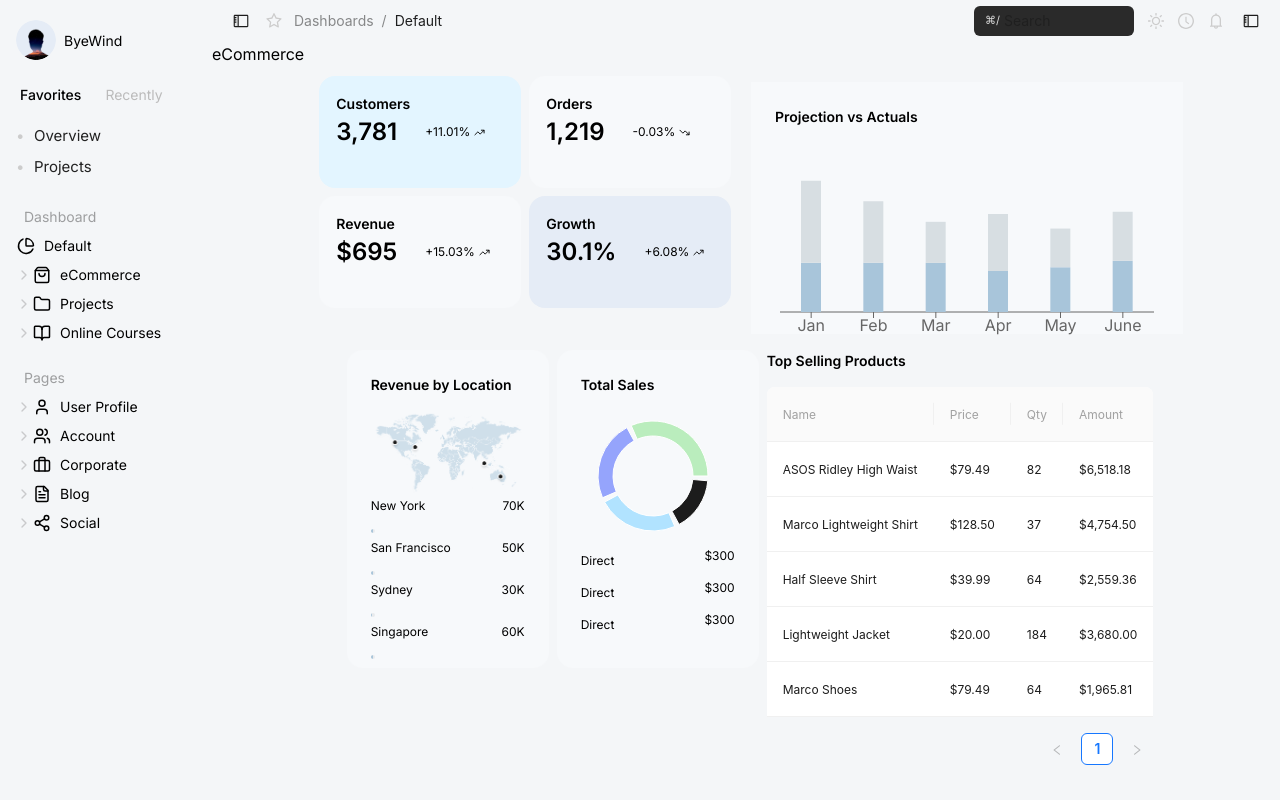
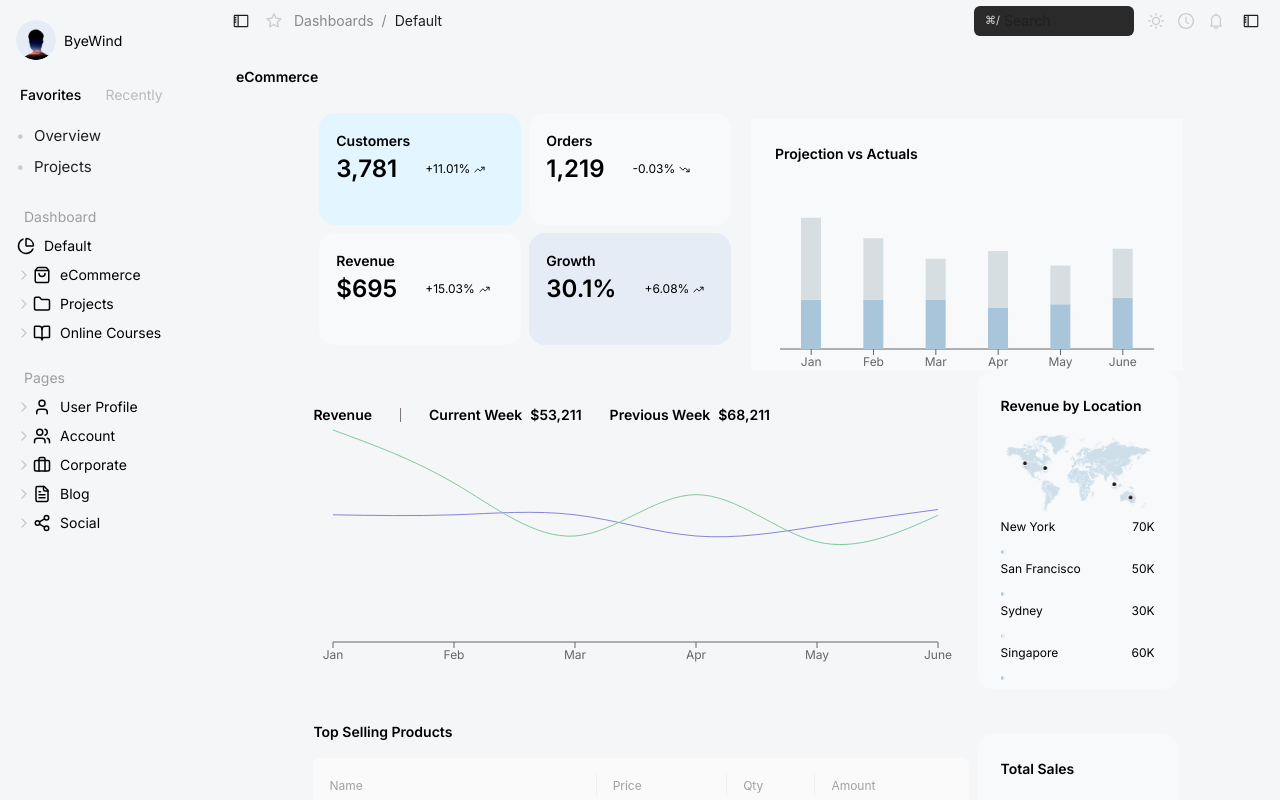
Before and after one commit to RahulRawatji/UIJP, a React (Vite) app: page / in a window 1280 px wide. Shown: the top 800 px of the page. Built offline with nearby package versions, Linux system fonts and the light colour scheme.

Commit message:
homepage structure closed

```diff
--- a/src/components/Homepage/Homepage.jsx
+++ b/src/components/Homepage/Homepage.jsx
@@ -1,154 +1,56 @@
-import React from "react";
-import { Bar, BarChart, Line, LineChart, ResponsiveContainer, XAxis, YAxis } from "recharts";
+import { Bar, BarChart, ResponsiveContainer, XAxis, } from "recharts";
+import { TrendingDown, TrendingUp } from "lucide-react";
+
+import TotalSales from "./TotalSales/TotalSales";
+import TopSelling from "./TopSelling/TopSelling";
+import Revenue from "./Revenue/Revenue";
+import ProjectionChart from "./ProjectionChart/ProjectionChart";
 
 import './homepage.css';
-import { TrendingDown, TrendingUp } from "lucide-react";
-import { Progress } from "antd";
-import TotalSales from "./TotalSales/TotalSales";
-import TopSelling from "./TopSelling/TopSelling";
+import RevenueChart from "./RevenueChart/RevenueChart";
+
 // Dummy data for demonstration
 const stats = [
-  { label: "Customers", value: "3,781", change: "+11.01%", up: true, background:'#E3F5FF'},
-  { label: "Orders", value: "1,219", change: "-0.03%", up: false ,background:'#F7F9FB'},
-  { label: "Revenue", value: "$695", change: "+15.03%", up: true , background:'#F7F9FB'},
-  { label: "Growth", value: "30.1%", change: "+6.08%", up: true, background:'#E5ECF6' },
-];
-
-const locations = [
-  { city: "New York", value: "72K" },
-  { city: "San Francisco", value: "39K" },
-  { city: "Sydney", value: "25K" },
-  { city: "Singapore", value: "61K" },
-];
-
-const products = [
-  { name: "ASOS Ridley High Waist", price: "$79.49", qty: 82, amount: "$6,518.18" },
-  { name: "Marco Lightweight Shirt", price: "$128.50", qty: 37, amount: "$4,754.50" },
-  { name: "Half Sleeve Shirt", price: "$39.99", qty: 64, amount: "$2,559.36" },
-  { name: "Lightweight Jacket", price: "$20.00", qty: 184, amount: "$3,680.00" },
-  { name: "Marco Shoes", price: "$79.49", qty: 64, amount: "$1,965.81" },
-];
-
-const sales = [
-  { label: "Direct", value: 38.6, amount: "$300.56", color: "bg-green-400" },
-  { label: "Affiliate", value: 17.4, amount: "$135.18", color: "bg-blue-400" },
-  { label: "Sponsored", value: 15.2, amount: "$154.02", color: "bg-purple-400" },
-  { label: "E-mail", value: 8.8, amount: "$48.96", color: "bg-yellow-400" },
-];
-
-const projectionData = [
-   {
-    name: 'Jan',
-    uv: 4000,
-    amt: 2400,
-  },
-  {
-    name: 'Feb',
-    uv: 3000,
-      amt: 2400,
-  },
-  {
-    name: 'Mar',
-    uv: 2000,
-    amt: 2400,
-  },
-  {
-    name: 'Apr',
-    uv: 2780,
-    pv: 3908,
-    amt: 2000,
-  },
-  {
-    name: 'May',
-    uv: 1890,
-    pv: 4800,
-    amt: 2181,
-  },
-  {
-    name: 'June',
-    uv: 2390,
-    pv: 3800,
-    amt: 2500,
-  }
-]
-
-const revenueData = [
-  { location: "New York", percent: 70 },
-  { location: "San Francisco", percent: 50 },
-  { location: "Sydney", percent: 30 },
-  { location: "Singapore", percent: 60 },
+  { label: "Customers", value: "3,781", change: "+11.01%", up: true, background: '#E3F5FF' },
+  { label: "Orders", value: "1,219", change: "-0.03%", up: false, background: '#F7F9FB' },
+  { label: "Revenue", value: "$695", change: "+15.03%", up: true, background: '#F7F9FB' },
+  { label: "Growth", value: "30.1%", change: "+6.08%", up: true, background: '#E5ECF6' },
 ];
 
 export default function Homepage() {
   return (
-      <div className="">
-        <h3>eCommerce</h3>
-        {/* Top Stats */}
-        <div className="homepage_top_stats_container">
+    <div className="homepage_main_container">
+      <h3 className="homepage_main_title">eCommerce</h3>
+      {/* Top Stats */}
+      <div className="homepage_top_stats_container">
         <div className="homepage_card_layout"  >
-          {stats.map(item=><div style={{width:'202px',height:'112px',background:`${item.background}`,borderRadius:'16px',padding:'4%'}}>
-            <p style={{fontSize:'14px',fontWeight:'600'}}>{item.label}</p>
-            <div style={{display:'flex',alignItems:'center'}}>
-              <span style={{fontSize:'24px',fontWeight:'600', display:'inline-block',marginRight:'28px'}}>{item.value}</span>
-              <span style={{fontSize:'12px', display:'flex',alignItems:'center',gap:'4px'}}>{item.change}{item.up? <TrendingUp size={'11'}/>:<TrendingDown size={'11'}/>}</span>
-          </div>
-        </div>)}
+          {stats.map(item => <div style={{ width: '202px', height: '112px', background: `${item.background}`, borderRadius: '16px', padding: '4%' }}>
+            <p style={{ fontSize: '14px', fontWeight: '600' }}>{item.label}</p>
+            <div style={{ display: 'flex', alignItems: 'center' }}>
+              <span style={{ fontSize: '24px', fontWeight: '600', display: 'inline-block', marginRight: '28px' }}>{item.value}</span>
+              <span style={{ fontSize: '12px', display: 'flex', alignItems: 'center', gap: '4px' }}>{item.change}{item.up ? <TrendingUp size={'11'} /> : <TrendingDown size={'11'} />}</span>
+            </div>
+          </div>)}
         </div>
-        {/* Projections vs Actuals */}
-
-        <div  className="homepage_bar_chart_container">
-          <h4 className="hompage_bar_chat_title">Projection vs Actuals</h4>
-          <ResponsiveContainer width="100%" height="100%" className="homepage_bar_chart">
-            <BarChart width={150} height={40} data={projectionData} barSize={20}>
-              <XAxis dataKey="name" style={{marginTop:'8px'}} />
-              {/* <YAxis width={24} axisLine={false} /> */}
-              <Bar dataKey="amt" stackId="a" fill="#A8C5DA" />
-              <Bar dataKey="uv" stackId="a" fill="#d7dee2ff" />
-             </BarChart>
-          </ResponsiveContainer>
-
+        <div className="homepage_bar_chart_container">
+          <ProjectionChart />
         </div>
       </div>
-      {/* <div className="homepage_bottom_line_chart_container">
-        <div>
-          <span>Revenue</span>
-          <span>Revenue</span>
-          <span>Revenue</span>
-        </div>
-
-          <LineChart width={500} height={300} data={projectionData} style={{width:'150px',height:'100px'}}>
-            <XAxis dataKey="name" />
-            <YAxis />
-            <Line type="monotone" dataKey="pv" stroke="#8884d8" />
-            <Line type="monotone" dataKey="uv" stroke="#82ca9d" />
-          </LineChart>
-
-      </div> */}
 
       <div className="homepage_bottom_items_container">
-        <div></div>
-        <div style={{height:'318px',width:'202px',background:'#F7F9FB', padding:'24px',borderRadius:'16px'}}>
-          <h5 className="homepage_revenue_container_title">Revenue by Location</h5>
-           <div>
-            <img src="WorldMapLight.png" alt="world map" style={{width:'100%',height:'100%'}} />
-          </div>
-          <div>
-            {revenueData.map(item=><div>
-              <div style={{display:'flex',justifyContent:'space-between'}}>
-                <span style={{fontSize:'12px'}}>{item.location}</span>
-                <span style={{fontSize:'12px'}}>{item.percent}K</span>
-              </div>
-              <Progress percent={item.percent} strokeColor={"#A8C5DA"} size={4} showInfo={false} />
-            </div>)}
-          </div>
+        <div className="homepage_revenue_chart_container">
+          <RevenueChart/>
         </div>
-        <div style={{order:'3'}}>
-          <TopSelling/>
+        <div className="homepage_review_item_container">
+          <Revenue />
         </div>
-        <div style={{height:'318px',width:'202px',background:'#F7F9FB',order:'2',padding:'24px',borderRadius:'16px'}}>
-              <TotalSales/>
+        <div className="homepage_top_selling_tabel_container" >
+          <TopSelling />
         </div>
+        <div className="homepage_total_sales_item_container">
+          <TotalSales />
         </div>
+      </div>
     </div>
   );
 }
--- /dev/null
+++ b/src/components/Homepage/ProjectionChart/ProjectionChart.jsx
@@ -0,0 +1,54 @@
+import { Bar, BarChart, ResponsiveContainer, XAxis } from "recharts";
+
+
+const PROJECTION_DATA = [
+   {
+    name: 'Jan',
+    uv: 4000,
+    amt: 2400,
+  },
+  {
+    name: 'Feb',
+    uv: 3000,
+      amt: 2400,
+  },
+  {
+    name: 'Mar',
+    uv: 2000,
+    amt: 2400,
+  },
+  {
+    name: 'Apr',
+    uv: 2780,
+    pv: 3908,
+    amt: 2000,
+  },
+  {
+    name: 'May',
+    uv: 1890,
+    pv: 4800,
+    amt: 2181,
+  },
+  {
+    name: 'June',
+    uv: 2390,
+    pv: 3800,
+    amt: 2500,
+  }
+]
+
+function ProjectionChart() {
+    return <>
+      <h4 className="hompage_bar_chat_title">Projection vs Actuals</h4>
+        <ResponsiveContainer width="100%" height="100%" className="homepage_bar_chart">
+        <BarChart width={150} height={40} data={PROJECTION_DATA} barSize={20}>
+            <XAxis dataKey="name" style={{marginTop:'12px',fontSize:'12px'}}  />
+            {/* <YAxis width={24} axisLine={false} /> */}
+            <Bar dataKey="amt" stackId="a" fill="#A8C5DA" />
+            <Bar dataKey="uv" stackId="a" fill="#d7dee2ff" />
+            </BarChart>
+        </ResponsiveContainer>
+    </>;
+    }
+
+    export default ProjectionChart;
--- /dev/null
+++ b/src/components/Homepage/Revenue/Revenue.jsx
@@ -0,0 +1,28 @@
+import { Progress } from "antd";
+
+const REVENUE_DATA = [
+  { location: "New York", percent: 70 },
+  { location: "San Francisco", percent: 50 },
+  { location: "Sydney", percent: 30 },
+  { location: "Singapore", percent: 60 },
+];
+
+function Revenue() {
+    return (    <>
+    <h5 className="homepage_revenue_container_title">Revenue by Location</h5>
+           <div>
+            <img src="WorldMapLight.png" alt="world map" style={{width:'100%',height:'100%'}} />
+          </div>
+          <div>
+            {REVENUE_DATA.map(item=><div>
+              <div style={{display:'flex',justifyContent:'space-between'}}>
+                <span style={{fontSize:'12px'}}>{item.location}</span>
+                <span style={{fontSize:'12px'}}>{item.percent}K</span>
+              </div>
+              <Progress percent={item.percent} strokeColor={"#A8C5DA"} size={4} showInfo={false} />
+            </div>)}
+          </div>
+          </>
+    )}
+
+export default Revenue;
--- /dev/null
+++ b/src/components/Homepage/RevenueChart/RevenueChart.jsx
@@ -0,0 +1,81 @@
+import { LineChart, Line, XAxis, YAxis, Tooltip, Legend, ResponsiveContainer } from 'recharts';
+
+import './revenueChart.css';
+
+const data = [
+    {
+        name: 'Jan',
+        uv: 4000,
+        amt: 2400,
+    },
+    {
+        name: 'Feb',
+        uv: 3000,
+        amt: 2400,
+    },
+    {
+        name: 'Mar',
+        uv: 2000,
+        amt: 2400,
+    },
+    {
+        name: 'Apr',
+        uv: 2780,
+        pv: 3908,
+        amt: 2000,
+    },
+    {
+        name: 'May',
+        uv: 1890,
+        pv: 4800,
+        amt: 2181,
+    },
+    {
+        name: 'June',
+        uv: 2390,
+        pv: 3800,
+        amt: 2500,
+    }
+];
+
+
+function RevenueChart() {
+    return (
+        <>
+            <div className='homepage_revenue_chart_top' >
+                <h4 className='homepage_top_text'>Revenue</h4>
+                <div style={{height:'14px',width:'1px',background:'#807676ff'}}></div>
+                <div className='homepage_revenue_chart_top_subtext'>
+                    <span className='homepage_top_text'>Current Week</span>
+                    <span className='homepage_top_text'>$53,211</span>
+                </div>
+                <div className='homepage_revenue_chart_top_subtext'>
+                     <span className='homepage_top_text'>Previous Week</span>
+                    <span className='homepage_top_text'>$68,211</span>
+                </div>
+            </div>
+            <ResponsiveContainer width="100%" height="100%">
+                <LineChart
+                    width={500}
+                    height={300}
+                    data={data}
+                    margin={{
+                        top: 5,
+                        right: 30,
+                        left: 20,
+                        bottom: 5,
+                    }}
+                >
+                    <XAxis dataKey="name" style={{ color: '#1C1C1C66', fontSize: '12px' }} />
+                    {/* <YAxis style={{color:'#1C1C1C66',fontSize:'12px'}}/> */}
+                    {/* <Tooltip /> */}
+                    {/* <Legend /> */}
+                    <Line type="natural" dataKey="amt" stroke="#8884d8" dot={false} />
+                    <Line type="natural" dataKey="uv" stroke="#82ca9d" dot={false} />
+                </LineChart>
+            </ResponsiveContainer>
+        </>
+    );
+}
+
+export default RevenueChart;
--- /dev/null
+++ b/src/components/Homepage/RevenueChart/revenueChart.css
@@ -0,0 +1,26 @@
+.homepage_revenue_chart_top{
+    display: flex;
+    justify-content: flex-start;
+    align-items: center;
+    gap:28px;
+}
+
+.homepage_top_text{
+    font-size: 14px;
+    font-weight: 600;
+}
+
+.homepage_revenue_chart_top_subtext{
+    display: flex;
+    flex-direction: column;
+    gap: 2px;
+    font-size: 12px;
+}
+
+@media screen and (min-width: 768px){
+
+    .homepage_revenue_chart_top_subtext{
+        flex-direction: row;
+        gap: 8px;
+    }
+}
--- a/src/components/Homepage/TopSelling/TopSelling.jsx
+++ b/src/components/Homepage/TopSelling/TopSelling.jsx
@@ -27,7 +27,9 @@ function TopSelling() {
         <div style={{ marginTop: '16px' }}>
             <Table
                 columns={COLUMNS}
-                dataSource={TOP_SELLING_DATA} />
+                dataSource={TOP_SELLING_DATA}
+                pagination={false}
+                />
         </div>
     </>
 
--- a/src/components/Homepage/homepage.css
+++ b/src/components/Homepage/homepage.css
@@ -1,8 +1,18 @@
+.homepage_main_container{
+    padding:24px;
+}
+
+.homepage_main_title{
+    font-size: 14px;
+    font-weight: 600;
+}
+
 .homepage_top_stats_container{
     display: flex;
     justify-content: center;
     flex-direction: column;
     align-items: center;
+    margin-top: 16px;
 }
 
 .homepage_card_layout{
@@ -39,15 +49,37 @@
     display: flex;
     /* flex-direction: column; */
     gap: 8px;
-    align-items: flex-start;
+    align-items: center;
     justify-content: center;
     flex-wrap: wrap;
+    max-width: 936px;
+    margin: auto;
 }
 
 .homepage_revenue_container_title,.homepage_total_sales_container_title,.homepage_top_selling_container_title{
     font-size: 14px;
     font-weight: 600;
     margin-bottom: 16px;
+}
+
+.homepage_review_item_container,.homepage_total_sales_item_container{
+    height:318px;
+    width:202px;
+    background:#F7F9FB;
+    padding:24px;
+    border-radius:16px;
+}
+
+.homepage_top_selling_tabel_container{
+    order:3;
+    margin-top: 24px;
+}
+
+.homepage_revenue_chart_container{
+    padding: 24px 0;
+    width: 390px;
+    height: 300px;
+    order:1;
 }
 
 @media screen and (min-width: 484px) {
@@ -61,5 +93,14 @@
     .homepage_top_stats_container{
         flex-direction: row;
     }
+    .homepage_revenue_chart_container{
+        order:0;
+        width: 70%;
+    }
+
+    .homepage_top_selling_tabel_container{
+        order: unset;
+        width: 70%;
+    }
 
 }
```
Also changed, not shown: src/components/Homepage/Revenue/revenue.css (added).
